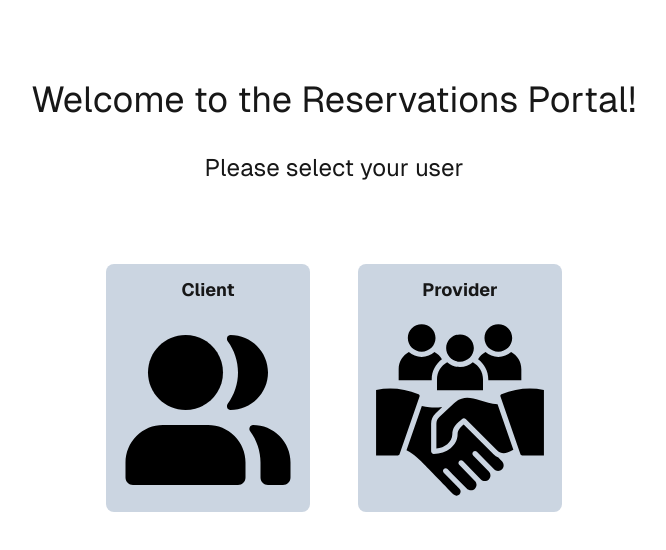
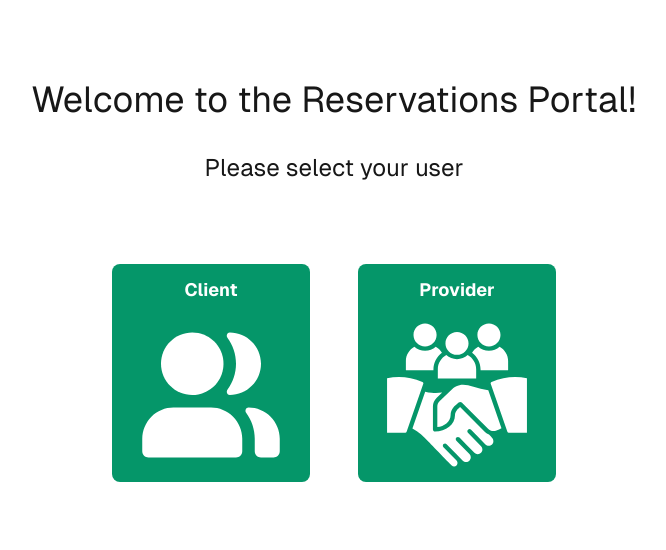
Before and after one commit to lstuartfry/next-reservations-app, a Next.js app: page / in a window 1280 px wide. Shown: the top 550 px of the page, without its empty margins (306-972 px from the left). Built offline with nearby package versions, Linux system fonts and the light colour scheme.

Commit message:
update styles on client and provider buttons

```diff
--- a/src/app/page.tsx
+++ b/src/app/page.tsx
@@ -17,22 +17,22 @@ export default function Home() {
           <SubHeader>Please select your user</SubHeader>
         </div>
         <div className="mt-12 flex flex-col gap-12 items-center justify-between lg:flex-row">
-          <div className="rounded-lg bg-slate-300 p-3">
+          <div className="rounded-lg bg-emerald-600 px-6 py-3">
             <Link
               className="flex flex-col gap-4 items-center"
               href={paths.clientHome()}
             >
-              <span className="text-lg font-bold">Client</span>
-              <ClientSVG width={180} height={180} />
+              <span className="text-lg font-bold text-white">Client</span>
+              <ClientSVG className="fill-white" width={150} height={150} />
             </Link>
           </div>
-          <div className="rounded-lg bg-slate-300 p-3 ">
+          <div className="rounded-lg bg-emerald-600 px-6 py-3">
             <Link
               className="flex flex-col gap-4 items-center"
               href={paths.providerHome()}
             >
-              <span className="text-lg font-bold">Provider</span>
-              <ProviderSVG width={180} height={180} />
+              <span className="text-lg font-bold text-white">Provider</span>
+              <ProviderSVG className="fill-white" width={150} height={150} />
             </Link>
           </div>
         </div>
```
Also changed, not shown: public/client.svg.
